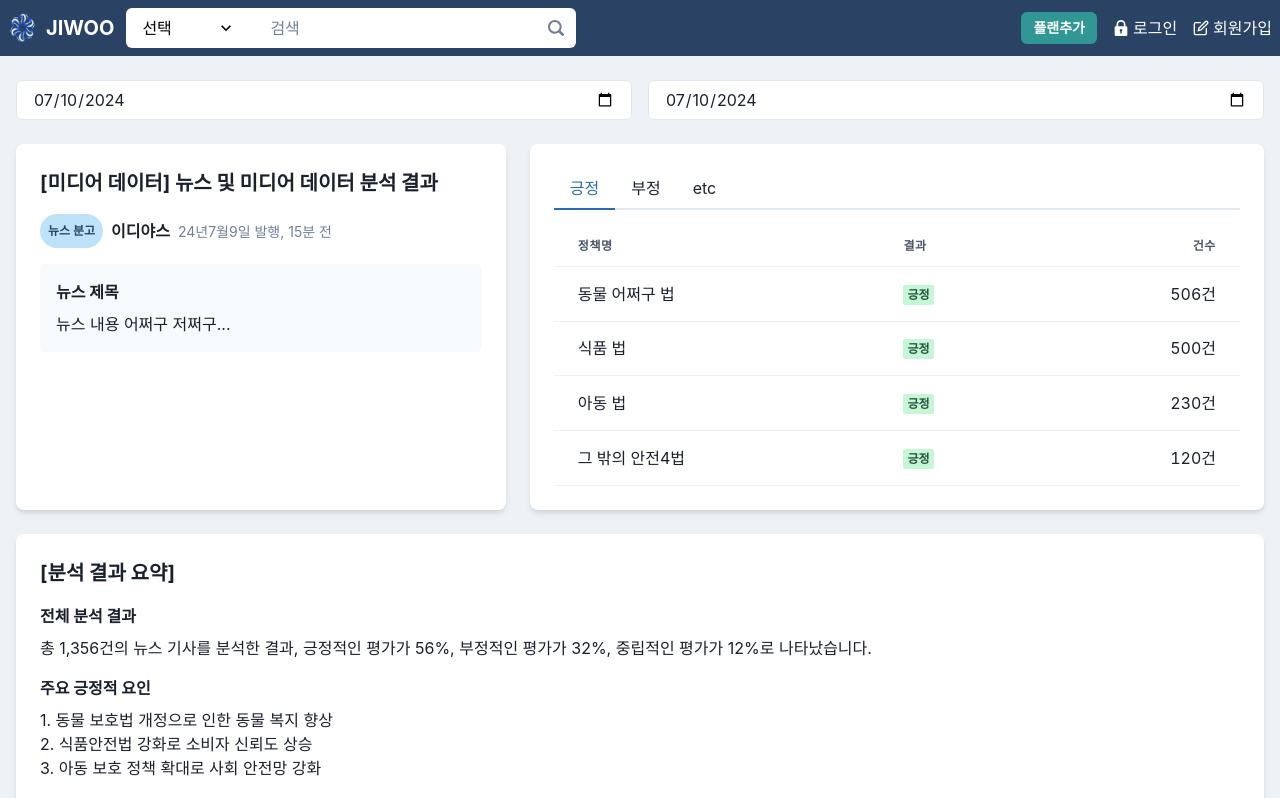
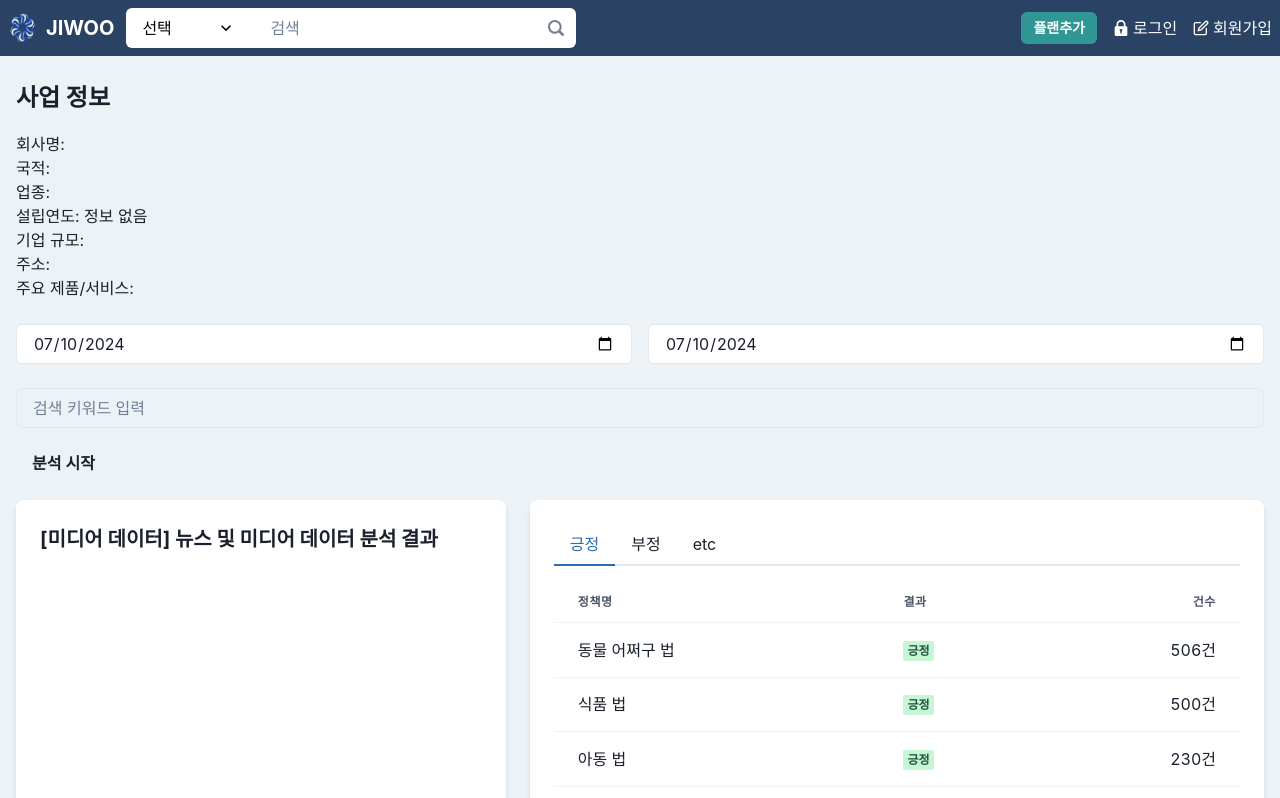
Before and after one commit to AI-Jiwoo/Jiwoo-mini-AI-Secretary, a React (Create React App) app: page /MarketResearch in a window 1280 px wide. Shown: the top 798 px of the page. Built offline with nearby package versions, Linux system fonts and the light colour scheme.

Commit message:
feat/connecting

```diff
--- a/package.json
+++ b/package.json
@@ -10,6 +10,7 @@
     "@testing-library/jest-dom": "^5.17.0",
     "@testing-library/react": "^13.4.0",
     "@testing-library/user-event": "^13.5.0",
+    "axios": "^1.7.2",
     "chart.js": "^4.4.3",
     "date-fns": "^3.6.0",
     "framer-motion": "^11.3.2",
--- a/src/component/BusinessForm.js
+++ b/src/component/BusinessForm.js
@@ -62,8 +62,14 @@ const BusinessInfoForm = () => {
     const handleComplete = () => {
         setIsLoading(true);
         setTimeout(() => {
-            const { companyName, nationality, business, establishmentYear, companySize, address, products } = formData;
-            navigate('/MarketResearch', { state: { companyName, nationality, business, establishmentYear, companySize, address, products } });
+            const formattedData = {
+                ...formData,
+                establishmentYear: formData.establishmentYear
+                    ? formData.establishmentYear.toISOString().split('T')[0]
+                    : null,
+                business: formData.business // 명시적으로 business 필드를 포함
+            };
+            navigate('/MarketResearch', { state: formattedData });
         }, 2000);
     };
 
@@ -98,13 +104,14 @@ const BusinessInfoForm = () => {
                             </Select>
                         </Box>
                         <Box>
-                            <Text mb={2} color="black" textAlign="left" fontWeight="bold">업종(Business)</Text>
+                            <Text mb={2} color="black" textAlign="left" fontWeight="bold">업종(Business) *</Text>
                             <Input
-                                placeholder="업종을 입력하세요"
+                                placeholder="업종을 입력하세요 (예: IT, 의료, 교육)"
                                 bg="white"
                                 color="black"
                                 value={formData.business}
                                 onChange={(e) => handleFormChange('business', e.target.value)}
+                                isRequired={true}
                             />
                         </Box>
                         <Box>
--- /dev/null
+++ b/src/component/CompanyDetailCard.js
@@ -0,0 +1,28 @@
+import React, { useState } from 'react';
+import { Box, Text } from '@chakra-ui/react';
+
+const CompanyDetailCard = ({ title, content, isSearched, companyName }) => {
+    const [isExpanded, setIsExpanded] = useState(false);
+
+    return (
+        <Box p={6} bg="white" borderRadius="lg" boxShadow="md" cursor="pointer" onClick={() => setIsExpanded(!isExpanded)}>
+            <Text fontSize="xl" fontWeight="bold" mb="2">
+                {isSearched ? companyName : "[기업이름]"}의 {title}
+            </Text>
+            {isSearched ? (
+                <>
+                    <Text color="gray.700">
+                        {isExpanded ? content : `${content.slice(0, 50)}...`}
+                    </Text>
+                    <Text color="blue.500" mt={2}>
+                        {isExpanded ? "접기" : "더 보기"}
+                    </Text>
+                </>
+            ) : (
+                <Text color="gray.500">기업이 선택되지 않았어요</Text>
+            )}
+        </Box>
+    );
+};
+
+export default CompanyDetailCard;
--- a/src/component/common/NewsContent.js
+++ b/src/component/common/NewsContent.js
@@ -1,17 +1,17 @@
 import React from 'react';
-import { Box, Text } from '@chakra-ui/react';
+import { Box, Text, Link } from '@chakra-ui/react';
 
-const NewsContent = ({ title, content }) => (
-    <Box
-        bg="gray.50"
-        p={4}
-        borderRadius="md"
-        transition="all 0.2s"
-        _hover={{ bg: "blue.50", boxShadow: "md" }}
-    >
-        <Text fontWeight="bold" mb={2}>{title}</Text>
-        <Text>{content}</Text>
-    </Box>
-);
+const NewsContent = ({ title, content, reaction, url }) => {
+    return (
+        <Box borderWidth="1px" borderRadius="lg" p={4}>
+            <Text fontWeight="bold">{title}</Text>
+            <Text mt={2}>{content}</Text>
+            <Text mt={2} fontStyle="italic">{reaction}</Text>
+            <Link href={url} isExternal color="blue.500" mt={2}>
+                원문 보기
+            </Link>
+        </Box>
+    );
+};
 
 export default NewsContent;
--- a/src/pages/MarketResearch.js
+++ b/src/pages/MarketResearch.js
@@ -1,5 +1,7 @@
-import React, { useState } from 'react';
-import { Flex, Box, Text, VStack, HStack, Badge, Tabs, TabList, TabPanels, Tab, TabPanel } from '@chakra-ui/react';
+import React, { useState, useEffect } from 'react';
+import { useLocation } from 'react-router-dom';
+import axios from 'axios';
+import { Flex, Box, Text, VStack, HStack, Badge, Tabs, TabList, TabPanels, Tab, TabPanel, Input, Button } from '@chakra-ui/react';
 import PageLayout from '../component/common/PageLayout';
 import DateRangePicker from '../component/common/DateRangePicker';
 import NewsContent from '../component/common/NewsContent';
@@ -14,8 +16,15 @@ const getTodayString = () => {
 };
 
 const MarketResearch = () => {
+    const location = useLocation();
+    const businessInfo = location.state || {};
+
     const [startDate, setStartDate] = useState(getTodayString());
     const [endDate, setEndDate] = useState(getTodayString());
+    const [keyword, setKeyword] = useState(businessInfo.business || '');
+    const [newsArticles, setNewsArticles] = useState([]);
+    const [reactions, setReactions] = useState([]);
+    const [isLoading, setIsLoading] = useState(false);
 
     const positiveData = [
         { policy: "동물 어쩌구 법", result: "긍정", count: 506 },
@@ -34,33 +43,96 @@ const MarketResearch = () => {
         { policy: "기타 정책 2", result: "기타", count: 100 },
     ];
 
+    useEffect(() => {
+        if (businessInfo.business) {
+            setKeyword(businessInfo.business);
+            fetchNews();
+        }
+    }, []);
+
+    const fetchNews = async () => {
+        setIsLoading(true);
+        try {
+            const response = await axios.get(`http://127.0.0.1:8000/news`, {
+                params: {
+                    keyword: keyword,
+                    start_date: startDate,
+                    end_date: endDate
+                }
+            });
+            setNewsArticles(response.data);
+            generateReactions(response.data);
+        } catch (error) {
+            console.error('Error fetching news:', error);
+        } finally {
+            setIsLoading(false);
+        }
+    };
+
+    const generateReactions = async (articles) => {
+        const reactionsPromises = articles.map(article =>
+            axios.post('http://127.0.0.1:8000/reaction', {
+                article_summary: article.text.substring(0, 200)
+            })
+        );
+
+        try {
+            const reactionsResponses = await Promise.all(reactionsPromises);
+            setReactions(reactionsResponses.map(response => response.data.reaction));
+        } catch (error) {
+            console.error('Error generating reactions:', error);
+        }
+    };
+
+    const formatDate = (date) => {
+        if (!date) return '정보 없음';
+        if (typeof date === 'string') return date;
+        return new Date(date).toISOString().split('T')[0];
+    };
+
     return (
         <PageLayout>
+            <Box mb={6}>
+                <Text fontSize="2xl" fontWeight="bold" mb={4}>사업 정보</Text>
+                <Text>회사명: {businessInfo.companyName}</Text>
+                <Text>국적: {businessInfo.nationality}</Text>
+                <Text>업종: {businessInfo.business}</Text>
+                <Text>설립연도: {formatDate(businessInfo.establishmentYear)}</Text>
+                <Text>기업 규모: {businessInfo.companySize}</Text>
+                <Text>주소: {businessInfo.address}</Text>
+                <Text>주요 제품/서비스: {businessInfo.products}</Text>
+            </Box>
+
             <DateRangePicker
                 startDate={startDate}
                 endDate={endDate}
                 onStartDateChange={(e) => setStartDate(e.target.value)}
                 onEndDateChange={(e) => setEndDate(e.target.value)}
             />
+            <Input
+                value={keyword}
+                onChange={(e) => setKeyword(e.target.value)}
+                placeholder="검색 키워드 입력"
+                mb={4}
+            />
+            <Button onClick={fetchNews} isLoading={isLoading} mb={4}>분석 시작</Button>
 
             <Flex gap={6}>
-                {/* 왼쪽: 미디어 데이터 */}
                 <Box width="40%" bg="white" borderRadius="lg" p={6} boxShadow="md">
                     <Text fontSize="xl" fontWeight="bold" mb={4}>[미디어 데이터] 뉴스 및 미디어 데이터 분석 결과</Text>
                     <VStack align="stretch" spacing={4}>
-                        <HStack>
-                            <Badge colorScheme="blue" p={2} borderRadius="full">뉴스 분고</Badge>
-                            <Text fontWeight="bold">이디야스</Text>
-                            <Text fontSize="sm" color="gray.500">24년7월9일 발행, 15분 전</Text>
-                        </HStack>
-                        <NewsContent
-                            title="뉴스 제목"
-                            content="뉴스 내용 어쩌구 저쩌구..."
-                        />
+                        {newsArticles.map((article, index) => (
+                            <NewsContent
+                                key={index}
+                                title={article.title}
+                                content={article.text.substring(0, 200) + '...'}
+                                reaction={reactions[index]}
+                                url={article.url}
+                            />
+                        ))}
                     </VStack>
                 </Box>
 
-                {/* 오른쪽: 분석 결과 */}
                 <Box width="60%" bg="white" borderRadius="lg" p={6} boxShadow="md">
                     <Tabs>
                         <TabList mb={4}>
@@ -84,13 +156,12 @@ const MarketResearch = () => {
                 </Box>
             </Flex>
 
-            {/* 분석 결과 요약 */}
             <Box bg="white" borderRadius="lg" p={6} mt={6} boxShadow="md">
                 <Text fontSize="xl" fontWeight="bold" mb={4}>[분석 결과 요약]</Text>
                 <VStack align="stretch" spacing={4}>
                     <Box>
                         <Text fontWeight="bold" mb={2}>전체 분석 결과</Text>
-                        <Text>총 1,356건의 뉴스 기사를 분석한 결과, 긍정적인 평가가 56%, 부정적인 평가가 32%, 중립적인 평가가 12%로 나타났습니다.</Text>
+                        <Text>총 {newsArticles.length}건의 뉴스 기사를 분석한 결과, 긍정적인 평가가 56%, 부정적인 평가가 32%, 중립적인 평가가 12%로 나타났습니다.</Text>
                     </Box>
                     <Box>
                         <Text fontWeight="bold" mb={2}>주요 긍정적 요인</Text>
```
Also changed, not shown: src/pages/SimilarAnalysisPage.js (+5 -58 lines), src/utils/DateUtils.js (added, +7 -0 lines), src/utils/api.js (added, +24 -0 lines), 2 other files (tests, documents, lock files or other folders).
